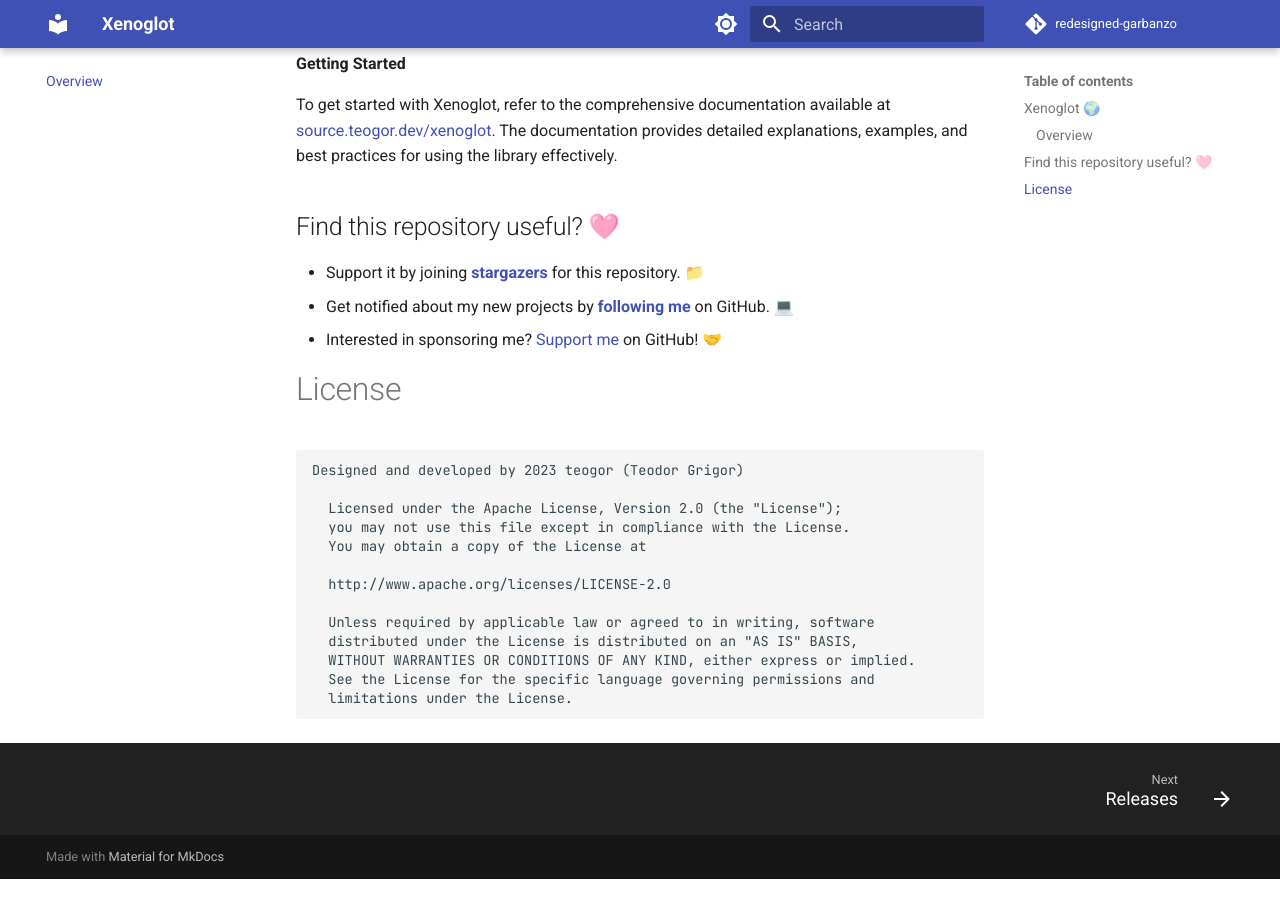
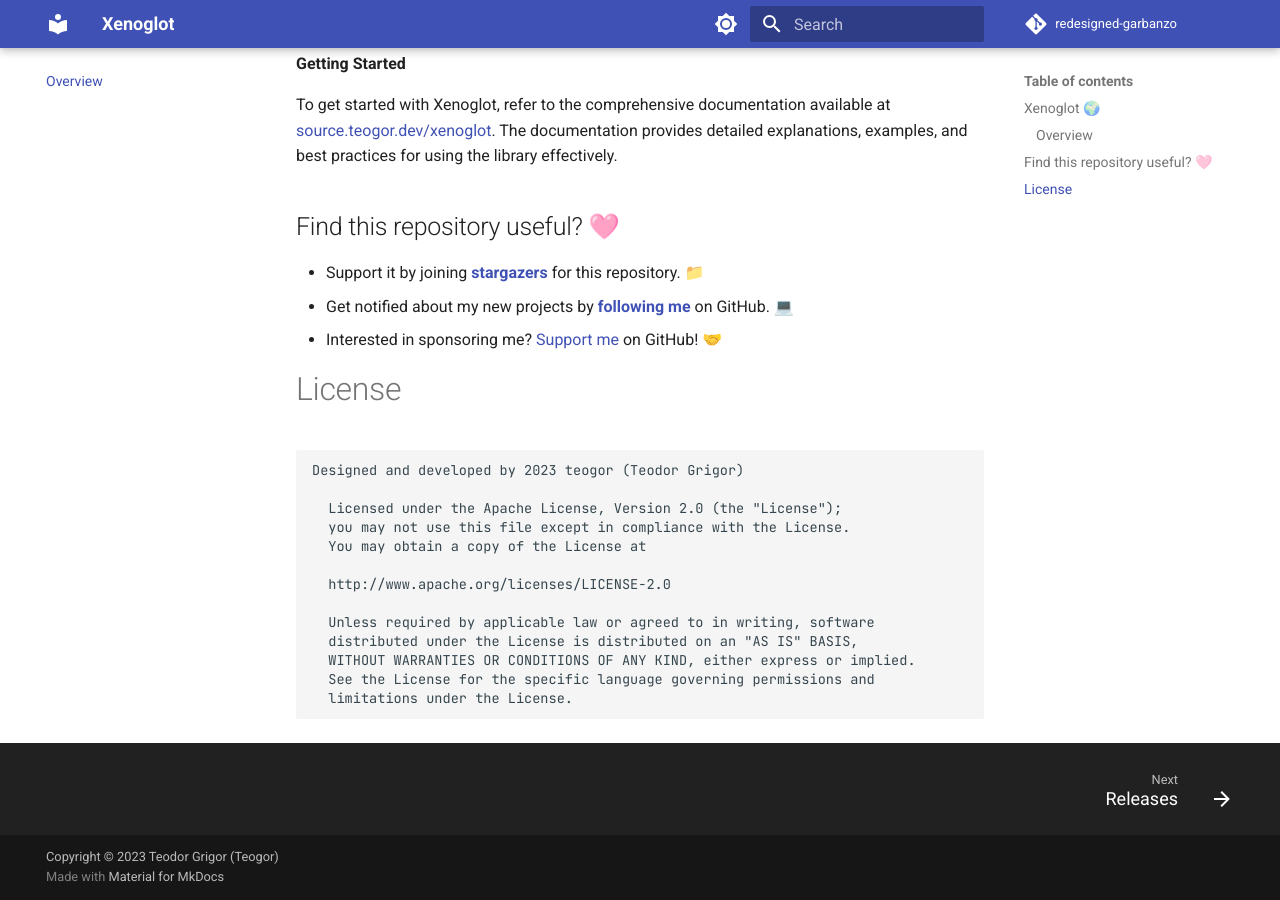
Before and after one commit to teogor/redesigned-garbanzo, an MkDocs documentation site: the page built from docs/index.md, in a window 1280 px wide and 900 px high, scrolled down 2744 px. Built offline with MkDocs 1.6.1 and Material for MkDocs 9.7.7, drawn with Linux system fonts in a browser that asks for light colours; comment, search, counter and statistics services are not loaded; before the commit the page ends 3623 px from its top, so only the background shows below that; some of the changed lines change nothing that is shown.

Commit message:
Update mkdocs.yml

```diff
--- a/mkdocs.yml
+++ b/mkdocs.yml
@@ -6,6 +6,13 @@
 edit_uri: tree/main/docs/
 
 docs_dir: docs
+
+# Repository
+repo_name: redesigned-garbanzo
+repo_url: https://github.com/teogor/redesigned-garbanzo
+
+# Copyright
+copyright: Copyright &copy; 2023 Teodor Grigor (Teogor)
 
 # Navigation
 nav:
@@ -17,10 +24,6 @@
   - 'BoM': bom/versions.md
   - 'Sponsor': sponsor.md
   - 'Security': security.md
-
-# Repository
-repo_name: redesigned-garbanzo
-repo_url: https://github.com/teogor/redesigned-garbanzo
 
 # Configuration
 theme:
@@ -73,6 +76,15 @@
     - toc.follow
     # - toc.integrate
 
+# Plugins
+plugins:
+  - blog
+  - search:
+      separator: '[\s\u200b\-_,:!=\[\]()"`/]+|\.(?!\d)|&[lg]t;|(?!\b)(?=[A-Z][a-z])'
+  - minify:
+      minify_html: true
+      minify_css: true
+
 extra:
   analytics:
     provider: google
```
